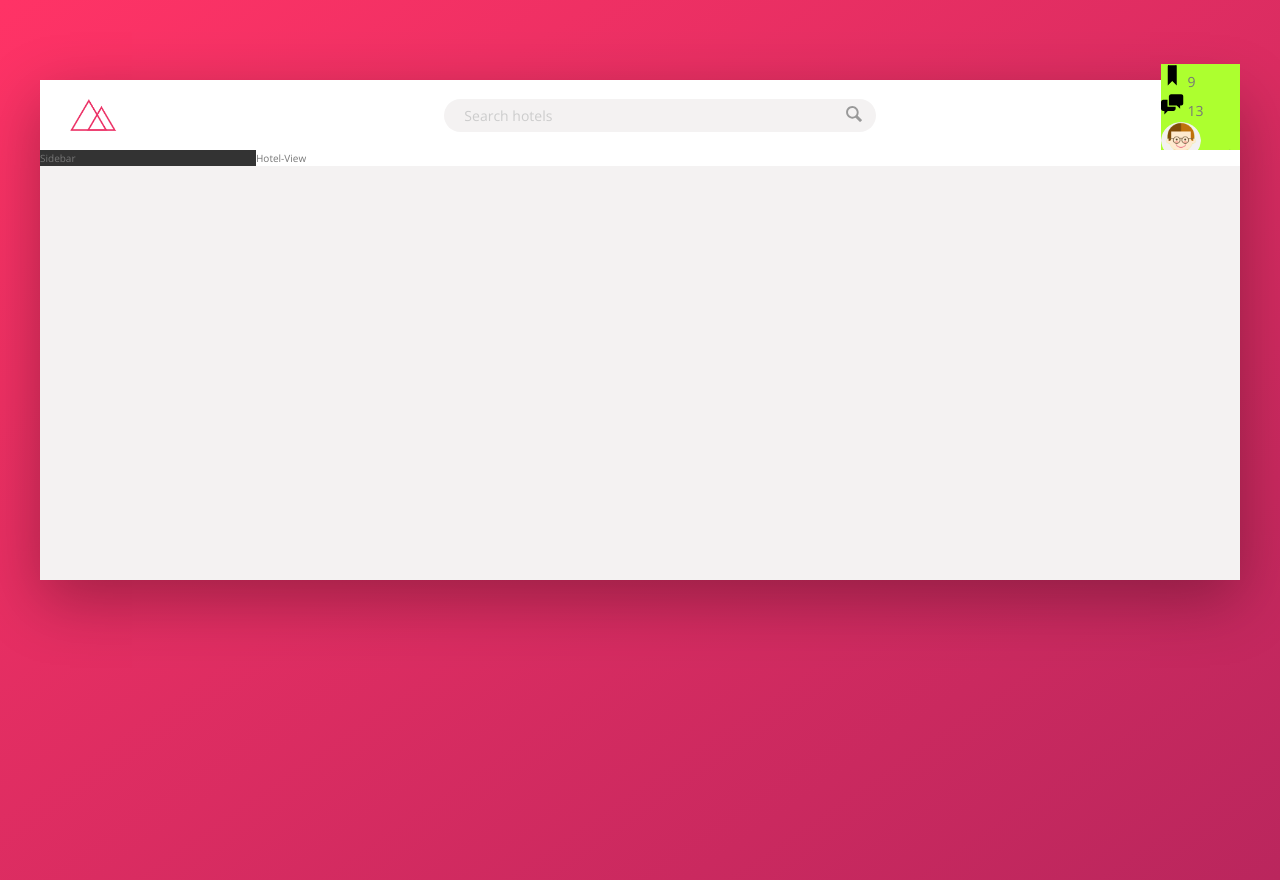
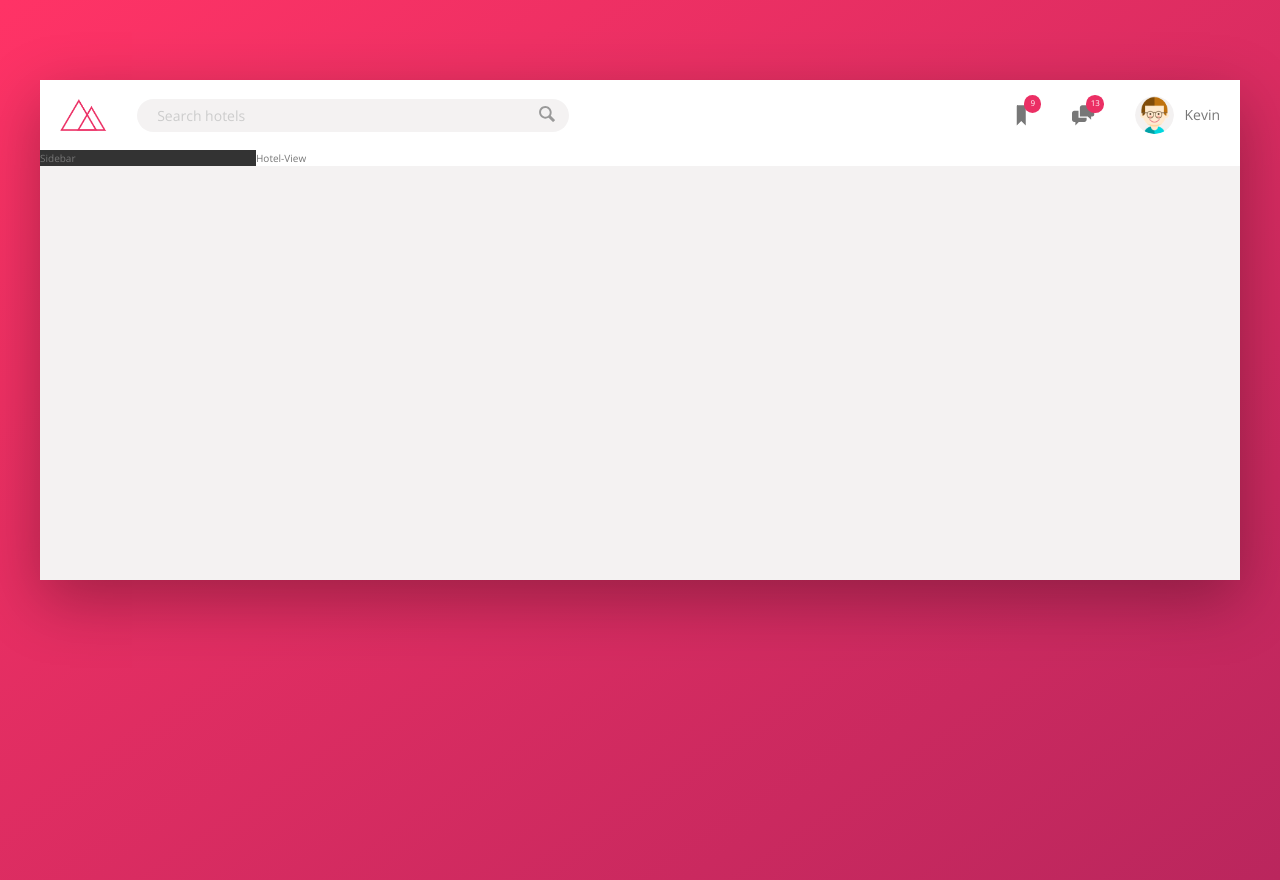
Before and after one commit to kevinnnguo/trillo, a website: page index.html in a window 1280 px wide. Drawn offline with nearby package versions, Linux system fonts and the light colour scheme.

Commit message:
finish off header

```diff
--- a/index.html
+++ b/index.html
@@ -27,13 +27,13 @@
                         <svg class="user-nav__icon">
                             <use xlink:href="img/sprite.svg#icon-bookmark"></use>
                         </svg>
-                        <span clas="user-nav__notification">9</span>
+                        <span class="user-nav__notification">9</span>
                     </div>
                     <div class="user-nav__icon-box">
                         <svg class="user-nav__icon">
                             <use xlink:href="img/sprite.svg#icon-chat"></use>
                         </svg>
-                        <span clas="user-nav__notification">13</span>
+                        <span class="user-nav__notification">13</span>
                     </div>
                     <div class="user-nav__user">
                         <img src="img/myicon.png" alt="User photo" class="user-nav__user-photo">
--- a/sass/_component.scss
+++ b/sass/_component.scss
@@ -2,7 +2,7 @@
 //LOGO
 .logo{
     height: 3.25rem;
-    margin: 3rem;
+    margin-left: 2rem;
 }
 
 ///////////////////////////////
@@ -61,27 +61,58 @@
 ///////////////////////////////
 //USER NAVIGATION
 .user-nav{
-    background-color: greenyellow;
+    align-self: stretch;
+    width: 80%;
+    display: flex;
+    justify-content: flex-end;
+    align-items: center;
+
+    & > *{
+        padding: 0 2rem;
+        cursor: pointer;
+        height: 100%;
+        display: flex;
+        align-items: center;
+    }
+
+    & > *:hover{
+        background-color: var(--color-grey-light-2);
+    }
+
     &__icon-box{
-
+        position: relative;
     }
 
     &__icon{
         height: 2.25rem;
         width: 2.25rem;
+        fill: var(--color-grey-dark-2);
     }
 
     &__notification{
-
+        font-size: .8rem;
+        height: 1.75rem;
+        width: 1.75rem;
+        border-radius: 50%;
+        background-color: var(--color-primary);
+        color: #fff;
+        position: absolute;
+        top: 1.5rem;
+        right: 1.1rem;
+        display: flex;
+        justify-content: center;
+        align-items: center;
     }
 
     &__user{
-
+        display: flex;
+        align-items: center;
     }
 
     &__user-photo{
         height: 3.75rem;
         border-radius: 5rem;
+        margin-right: 1rem;
     }
 
     &__user-name{
```
Also changed, not shown: css/style.css.
